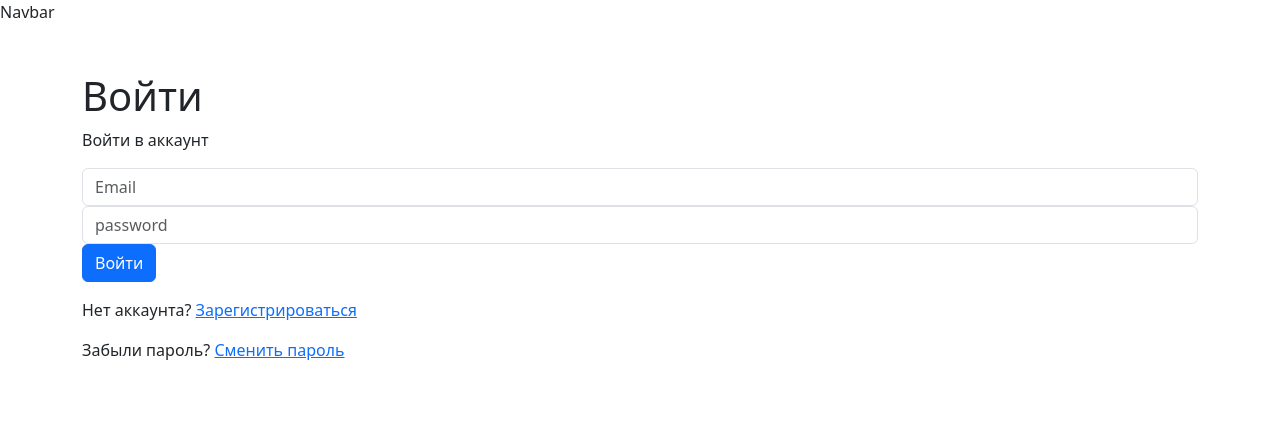
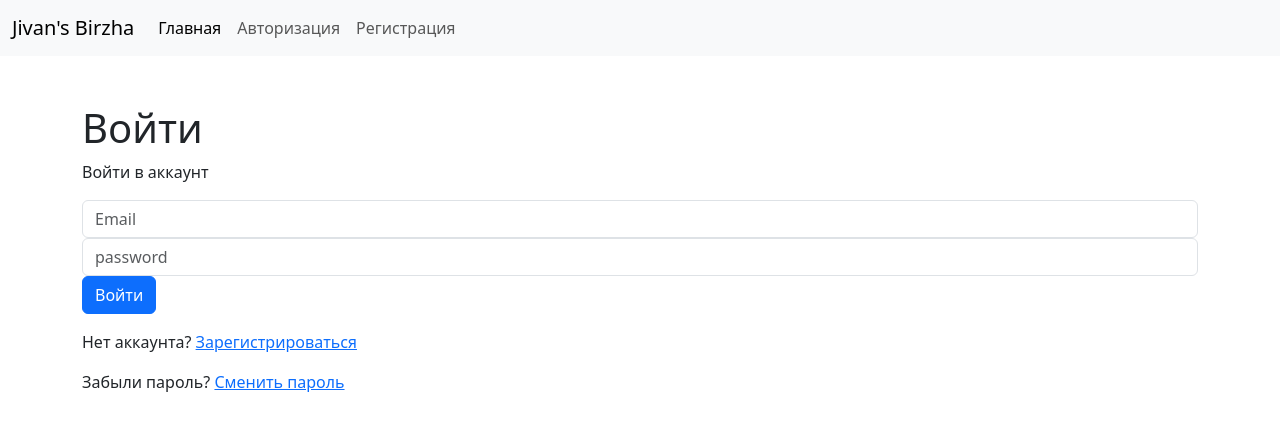
Before and after one commit to Jivan-lvm/django-react, a React (Create React App) app in the folder frontend/: page /login in a window 1280 px wide. Shown: the top 426 px of the page. Built offline with nearby package versions, Linux system fonts and the light colour scheme; no server answers.

Commit message:
add navbar

```diff
--- a/frontend/src/components/Navbar.js
+++ b/frontend/src/components/Navbar.js
@@ -1,9 +1,28 @@
 import React from 'react'
+import { Link } from 'react-router-dom';
 
 const Navbar = () => (
-    <div>
-        Navbar
-    </div>
-)
+    <nav className="navbar navbar-expand-lg navbar-light bg-light">
+        <div className="container-fluid">
+            <Link className="navbar-brand" to="/">Jivan's Birzha</Link>
+            <button className="navbar-toggler" type="button" data-bs-toggle="collapse" data-bs-target="#navbarNav" aria-controls="navbarNav" aria-expanded="false" aria-label="Toggle navigation">
+            <span className="navbar-toggler-icon"></span>
+            </button>
+            <div className="collapse navbar-collapse" id="navbarNav">
+                <ul className="navbar-nav">
+                    <li className="nav-item">
+                        <Link className="nav-link active" aria-current="page" to="/">Главная</Link>
+                    </li>
+                    <li className="nav-item">
+                        <Link className="nav-link" to="/login">Авторизация</Link>
+                    </li>
+                    <li className="nav-item">
+                        <Link className="nav-link" to="/signup">Регистрация</Link>
+                    </li>
+                </ul>
+            </div>
+        </div>
+    </nav>
+);
 
 export default Navbar
--- a/frontend/src/containers/Home.js
+++ b/frontend/src/containers/Home.js
@@ -1,9 +1,17 @@
 import React from 'react';
+import { Link } from 'react-router-dom'
 
 const Home = () => (
-	<div>
-        Home
+	<div className='container'>
+		<div class='jumbotron mt-5'>
+			<h1 class='display-4'>Jivan's Birzha</h1>
+			<hr class='my-4' />
+			<p>Авторизация</p>
+			<Link class='btn btn-primary btn-lg'  to='/login' role='button'>
+				Login
+			</Link>
+		</div>
 	</div>
-);
+)
 
 export default Home;
```
